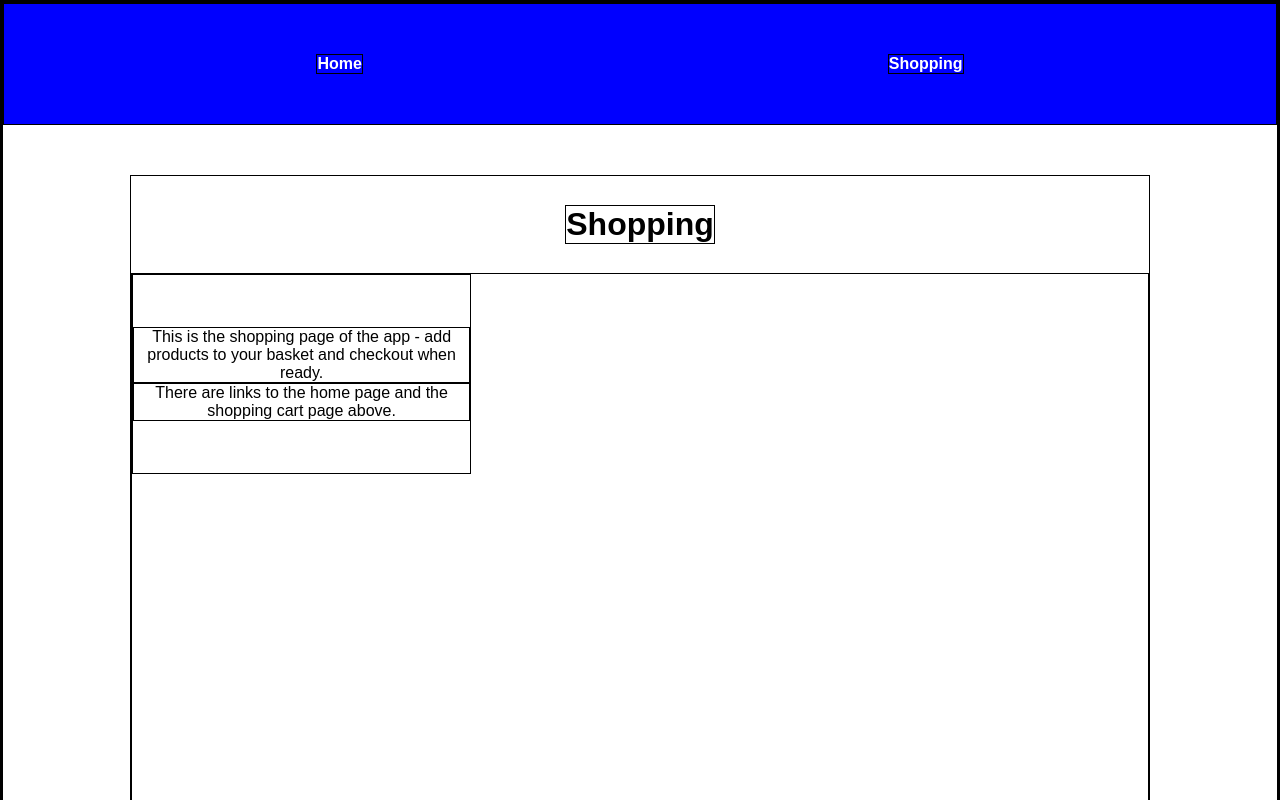
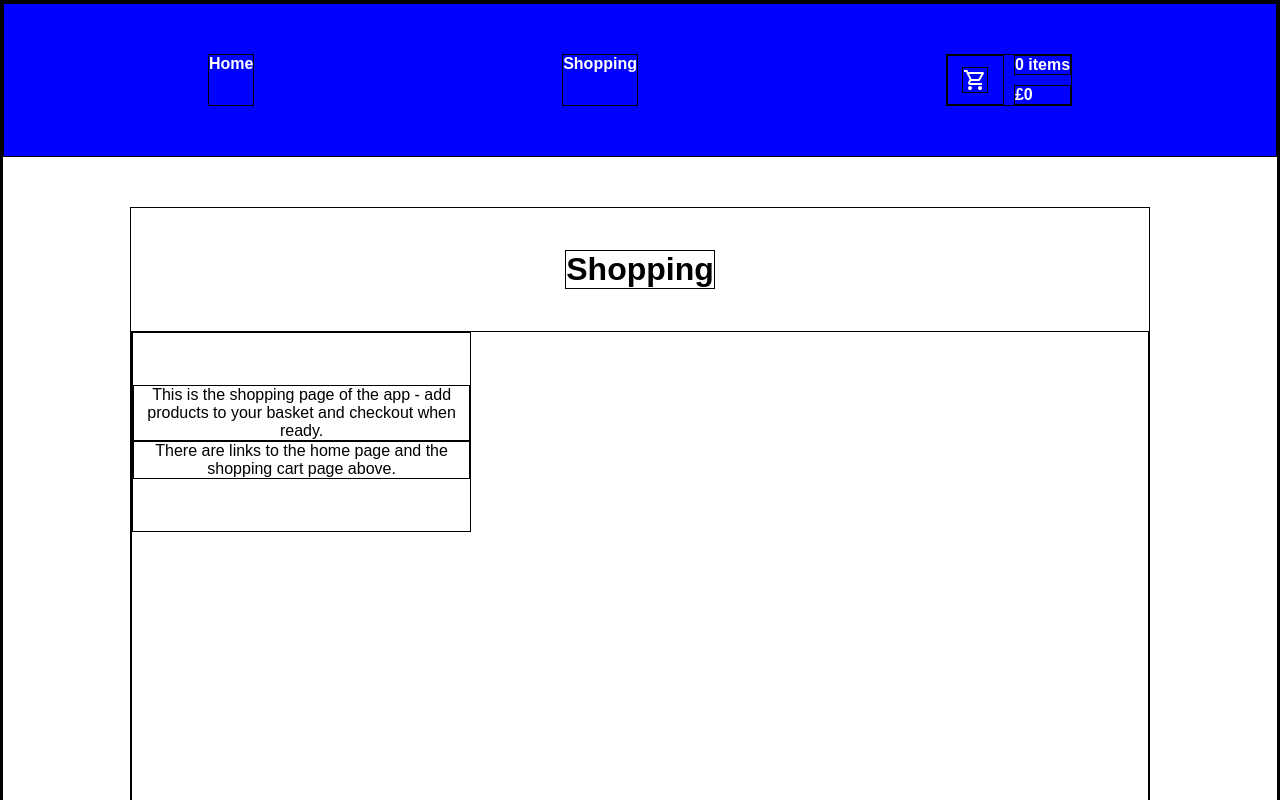
Before and after one commit to Scanceptic/shopping-cart, a React (Vite) app: page /shopping in a window 1280 px wide. Shown: the top 800 px of the page. Built offline with nearby package versions, Linux system fonts and the light colour scheme.

Commit message:
add basket component layout

```diff
--- a/src/App.css
+++ b/src/App.css
@@ -36,6 +36,21 @@ nav {
   justify-content: space-around;
   background-color: var(--secondary-bg-color);
   color: white;
+}
+
+#shopping-basket {
+  display: grid;
+  grid-template-columns: 1fr 1fr;
+  grid-template-rows: 1fr 1fr;
+  gap: 10px;
+}
+
+#shopping-basket > a {
+  grid-row: 1 / 3;
+  grid-column: 1 / 2;
+  display: flex;
+  justify-content: center;
+  align-items: center;
 }
 
 .content {
@@ -83,3 +98,7 @@ nav {
   background-color: var(--primary-bg-color);
   margin-top: auto;
 }
+
+.bold {
+  font-weight: 700;
+}
--- /dev/null
+++ b/src/Basket.jsx
@@ -0,0 +1,21 @@
+import basket from "./assets/shopping-cart.svg"
+
+function Basket() {
+    let items = 0;
+    let cost = 0;
+    return (
+      <>
+
+            <div id="shopping-basket">
+                <a href="">
+                    <img src={basket} alt="Shop"></img>
+                </a>
+                <p className="bold">{items} items</p>
+                <p className="bold">£{cost}</p>
+            </div>
+
+      </>
+    )
+  }
+
+  export default Basket
--- a/src/Navbar.jsx
+++ b/src/Navbar.jsx
@@ -1,4 +1,5 @@
 import { Link } from "react-router-dom"
+import Basket from "./Basket"
 
 function Navbar () {
     return (
@@ -7,9 +8,10 @@ function Navbar () {
         <Link to="/">
           Home
         </Link>
-        <Link to="shopping">
+        <Link to="../shopping">
           Shopping
         </Link>
+        <Basket />
       </nav>
     </>
 )
--- a/src/Shopping.jsx
+++ b/src/Shopping.jsx
@@ -4,7 +4,6 @@ import Navbar from './Navbar'
 import Footer from './Footer'
 
 function Shopping() {
-
   return (
     <>
       < Navbar />
```
Also changed, not shown: src/assets/shopping-cart.svg (added).
